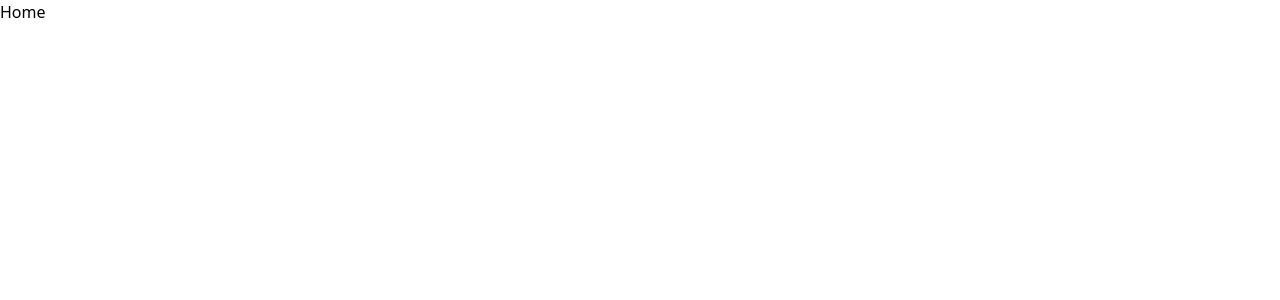
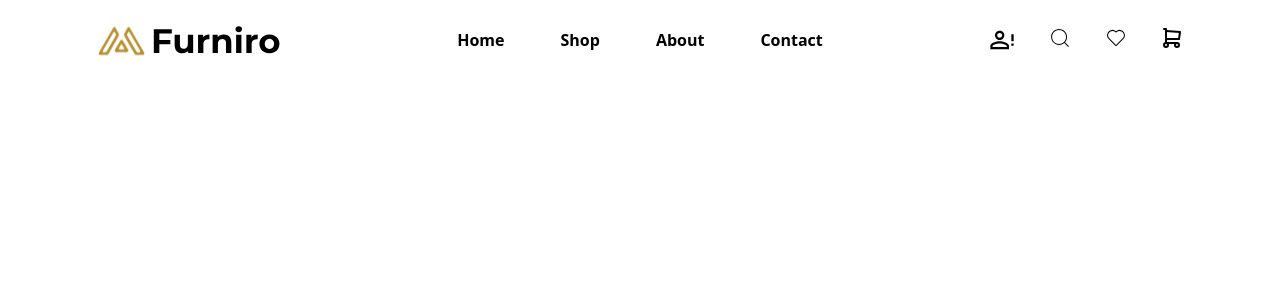
Before and after one commit to OsmanliFarid/Furniro, a Next.js app: page / in a window 1280 px wide. Shown: the top 300 px of the page. Built offline with nearby package versions, Linux system fonts and the light colour scheme.

Commit message:
navbar start

```diff
--- /dev/null
+++ b/Components/common/Navbar/index.jsx
@@ -0,0 +1,43 @@
+import Link from "next/link";
+import React from "react";
+import { CiSearch } from "react-icons/ci";
+import { CiHeart } from "react-icons/ci";
+import { TbShoppingCart } from "react-icons/tb";
+const Navbar = () => {
+  const NavbarArray = [
+    { id: 1, title: "Home", href: "/" },
+    { id: 2, title: "Shop", href: "/shop" },
+    { id: 3, title: "About", href: "/about" },
+    { id: 4, title: "Contact", href: "/contact" },
+  ];
+  return (
+    <>
+      <div className=" h-20 max-w-[85vw] m-auto">
+        <div className="grid grid-cols-3 items-center h-20  ">
+          <div className="">
+            <img src="/images/Logo.svg" alt="" />
+          </div>
+          <div className="flex  justify-center gap-x-14">
+            {NavbarArray.map(({ id, title, href }) => {
+              return (
+                <div className="" key={id}>
+                  <Link className="font-bold" href={href}>
+                    {title}
+                  </Link>
+                </div>
+              );
+            })}
+          </div>
+          <div className="flex justify-end gap-x-8">
+            <img src="/images/accountalert.svg" alt="" />
+            <CiSearch className="text-2xl font-bold" />
+            <CiHeart className="text-2xl font-bold" />
+            <TbShoppingCart className="text-2xl font-bold" />
+          </div>
+        </div>
+      </div>
+    </>
+  );
+};
+
+export default Navbar;
--- a/app/layout.jsx
+++ b/app/layout.jsx
@@ -1,5 +1,6 @@
 import { Geist, Geist_Mono } from "next/font/google";
 import "@/public/css/globals.css";
+import Navbar from "@/Components/common/Navbar";
 
 const geistSans = Geist({
   variable: "--font-geist-sans",
@@ -19,9 +20,8 @@ export const metadata = {
 export default function RootLayout({ children }) {
   return (
     <html lang="en">
-      <body
-        className={`${geistSans.variable} ${geistMono.variable} antialiased`}
-      >
+      <body>
+        <Navbar />
         {children}
       </body>
     </html>
--- a/app/page.jsx
+++ b/app/page.jsx
@@ -1,7 +1,9 @@
+"use client";
+import Navbar from "@/Components/common/Navbar";
 import React from "react";
 
 const Home = () => {
-  return <div>Home</div>;
+  return <div></div>;
 };
 
 export default Home;
```
